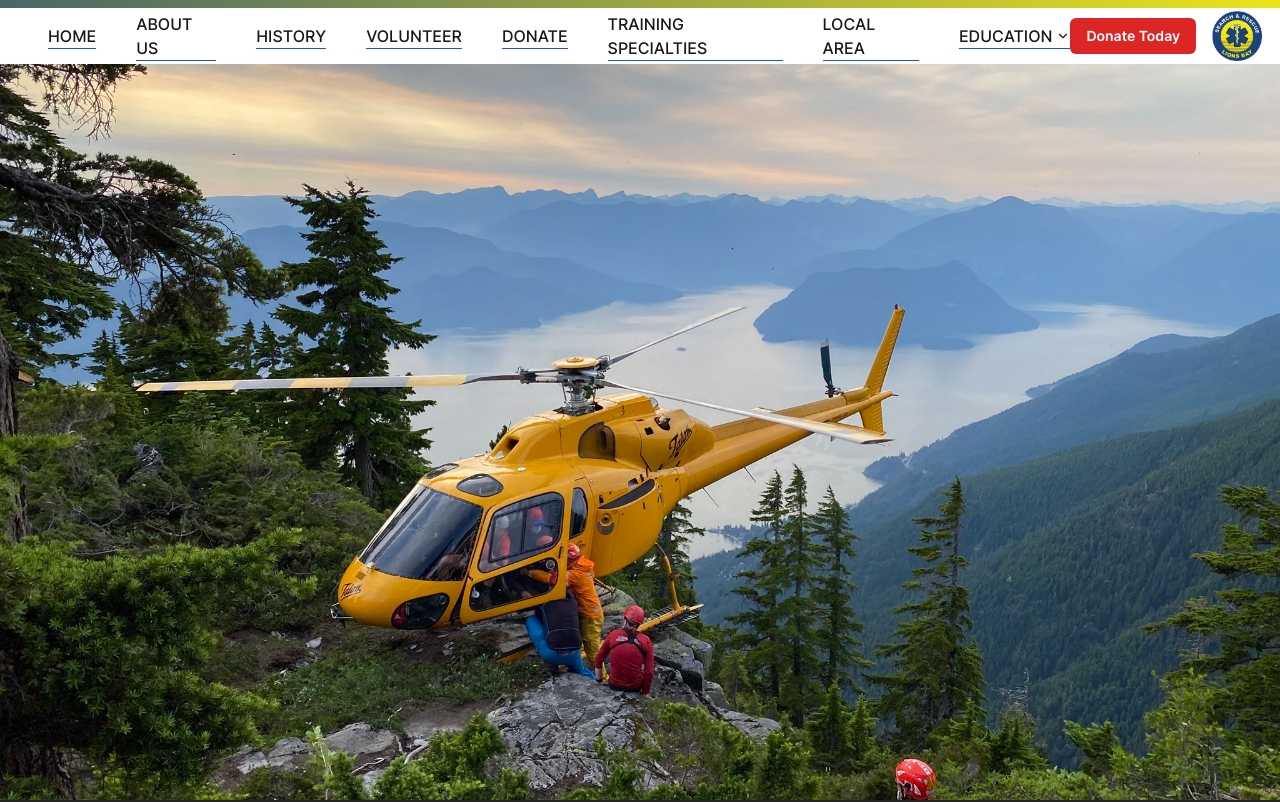
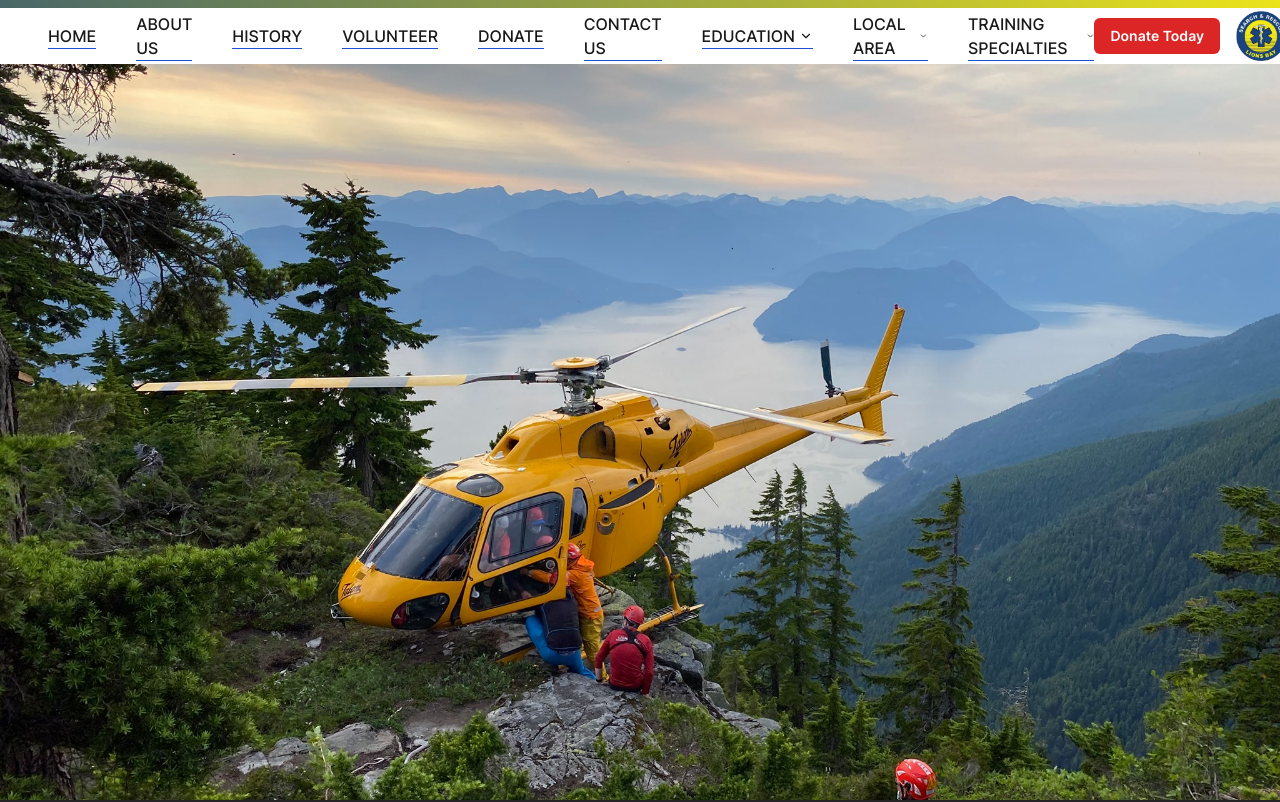
Before and after one commit to jacobsch/lbsar.com, a Next.js app: page / in a window 1280 px wide. Shown: the top 802 px of the page. Built offline with nearby package versions, Linux system fonts and the light colour scheme.

Commit message:
added dropdowns for local area and training specialties

```diff
--- a/src/components/layout/Header.tsx
+++ b/src/components/layout/Header.tsx
@@ -12,8 +12,7 @@ const links = [
   { href: '/history', label: 'History' },
   { href: '/volunteer', label: 'Volunteer' },
   { href: '/donate', label: 'Donate' },
-  { href: '/training-specialties', label: 'Training Specialties' },
-  { href: '/local-area', label: 'Local Area' },
+  { href: '/#contact-us', label: 'Contact Us' },
 ];
 
 const educationLinks = [
@@ -24,6 +23,25 @@ const educationLinks = [
   { href: '/education/treating-hypothermia', label: 'Treating Hypothermia' },
 ];
 
+const localAreaLinks = [
+  { href: '/local-area/trails', label: 'Trails' },
+  { href: '/local-area/parking-facilities', label: 'Parking & Facilities' },
+  { href: '/local-area/lions-bay-area', label: 'Lions Bay Area' },
+  { href: '/local-area/hazards', label: 'Hazards' },
+];
+
+const trainingLinks = [
+  { href: '/training-specialties/mountain', label: 'Mountain Rescue' },
+  { href: '/training-specialties/rope', label: 'Rope Rescue' },
+  { href: '/training-specialties/winter', label: 'Winter / Avalanche' },
+  { href: '/training-specialties/medical', label: 'Medical' },
+  { href: '/training-specialties/hoist', label: 'Hoist Operations' },
+  { href: '/training-specialties/canyoneering-caving', label: 'Canyoneering & Caving' },
+  { href: '/training-specialties/ground-search-tracking', label: 'Ground Search & Tracking' },
+  { href: '/training-specialties/swiftwater', label: 'Swiftwater' },
+  { href: '/training-specialties/drones', label: 'Drones' },
+];
+
 /* -------------------- HEADER -------------------- */
 export default function Header({
   transparentHeader = true,
@@ -32,7 +50,10 @@ export default function Header({
 }) {
   const [isNavbarTransparent, setIsNavbarTransparent] = useState(true);
   const [isOpen, setIsOpen] = useState(false);
+
   const [educationOpen, setEducationOpen] = useState(false);
+  const [localAreaOpen, setLocalAreaOpen] = useState(false);
+  const [trainingOpen, setTrainingOpen] = useState(false);
 
   const toggleMenu = () => setIsOpen(!isOpen);
 
@@ -79,36 +100,13 @@ export default function Header({
             ))}
 
             {/* EDUCATION (DESKTOP) */}
-  <li className="relative group">
-    <UnderlineLink
-      href="#"
-      className="navbar-link navbar-text-black flex items-center gap-1"
-      onClick={(e) => {
-        e.preventDefault();
-      }}
-    >
-      EDUCATION
-      <ChevronDown
-        size={14}
-        className="transition-transform group-hover:rotate-180"
-      />
-    </UnderlineLink>
+            <DropdownDesktop title="EDUCATION" links={educationLinks} />
 
-    {/* Dropdown */}
-    <ul className="absolute left-0 mt-3 bg-white shadow-lg rounded-md overflow-hidden opacity-0 invisible group-hover:opacity-100 group-hover:visible transition-all duration-200 min-w-[200px] z-50">
-      {educationLinks.map(({ href, label }) => (
-        <li key={href} className="px-4 py-2 hover:bg-gray-100">
-  <UnderlineLink
-    href={href}
-    className="navbar-link navbar-text-black text-sm"
-  >
-    {label}
-  </UnderlineLink>
-</li>
+            {/* LOCAL AREA (DESKTOP) */}
+            <DropdownDesktop title="LOCAL AREA" links={localAreaLinks} />
 
-      ))}
-    </ul>
-  </li>
+            {/* TRAINING (DESKTOP) */}
+            <DropdownDesktop title="TRAINING SPECIALTIES" links={trainingLinks} />
           </ul>
         </div>
 
@@ -117,6 +115,7 @@ export default function Header({
           <a
             href="https://www.canadahelps.org/en/dn/9468"
             target="_blank"
+            rel="noopener noreferrer"
             className="
               items-center rounded-md
               bg-red-600 px-4 py-2
@@ -144,28 +143,105 @@ export default function Header({
               </li>
             ))}
 
-            {/* EDUCATION (MOBILE) */}
+            <DropdownMobile
+              title="EDUCATION"
+              links={educationLinks}
+              isOpen={educationOpen}
+              setIsOpen={setEducationOpen}
+            />
+
+            <DropdownMobile
+              title="LOCAL AREA"
+              links={localAreaLinks}
+              isOpen={localAreaOpen}
+              setIsOpen={setLocalAreaOpen}
+            />
+
+            <DropdownMobile
+              title="TRAINING SPECIALTIES"
+              links={trainingLinks}
+              isOpen={trainingOpen}
+              setIsOpen={setTrainingOpen}
+            />
+          </ul>
+        )}
+      </nav>
+    </header>
+  );
+}
+
+/* -------------------- REUSABLE DROPDOWNS -------------------- */
+
+function DropdownDesktop({
+  title,
+  links,
+}: {
+  title: string;
+  links: { href: string; label: string }[];
+}) {
+  return (
+    <li className="relative group">
+      <UnderlineLink
+        href="#"
+        className="navbar-link navbar-text-black flex items-center gap-1"
+        onClick={(e) => e.preventDefault()}
+      >
+        {title}
+        <ChevronDown
+          size={14}
+          className="transition-transform group-hover:rotate-180"
+        />
+      </UnderlineLink>
+
+      <ul className="absolute left-0 mt-3 bg-white shadow-lg rounded-md overflow-hidden opacity-0 invisible group-hover:opacity-100 group-hover:visible transition-all duration-200 min-w-[220px] z-50">
+        {links.map(({ href, label }) => (
+          <li key={href} className="px-4 py-2 hover:bg-gray-100">
+            <UnderlineLink
+              href={href}
+              className="navbar-link navbar-text-black text-sm"
+            >
+              {label}
+            </UnderlineLink>
+          </li>
+        ))}
+      </ul>
+    </li>
+  );
+}
+
+function DropdownMobile({
+  title,
+  links,
+  isOpen,
+  setIsOpen,
+}: {
+  title: string;
+  links: { href: string; label: string }[];
+  isOpen: boolean;
+  setIsOpen: (v: boolean) => void;
+}) {
+  return (
     <li className="flex flex-col items-center">
       <UnderlineLink
         href="#"
         className="navbar-link navbar-text-black flex items-center gap-1"
         onClick={(e) => {
           e.preventDefault();
-                  setEducationOpen(!educationOpen);
+          setIsOpen(!isOpen);
         }}
       >
-                EDUCATION
+        {title}
         <ChevronDown
           size={16}
           className={`transition-transform ${
-                    educationOpen ? 'rotate-180' : ''
+            isOpen ? 'rotate-180' : ''
           }`}
         />
       </UnderlineLink>
 
-              {educationOpen && (
+      {isOpen && (
         <ul className="mt-2 w-full">
-                  {educationLinks.map((item) => (
+          {links.map((item) => (
             <li key={item.href} className="text-center">
               <UnderlineLink
                 href={item.href}
@@ -178,9 +254,5 @@ export default function Header({
         </ul>
       )}
     </li>
-          </ul>
-        )}
-      </nav>
-    </header>
   );
 }
```
Lines whose indentation alone changed are shown as unchanged.
